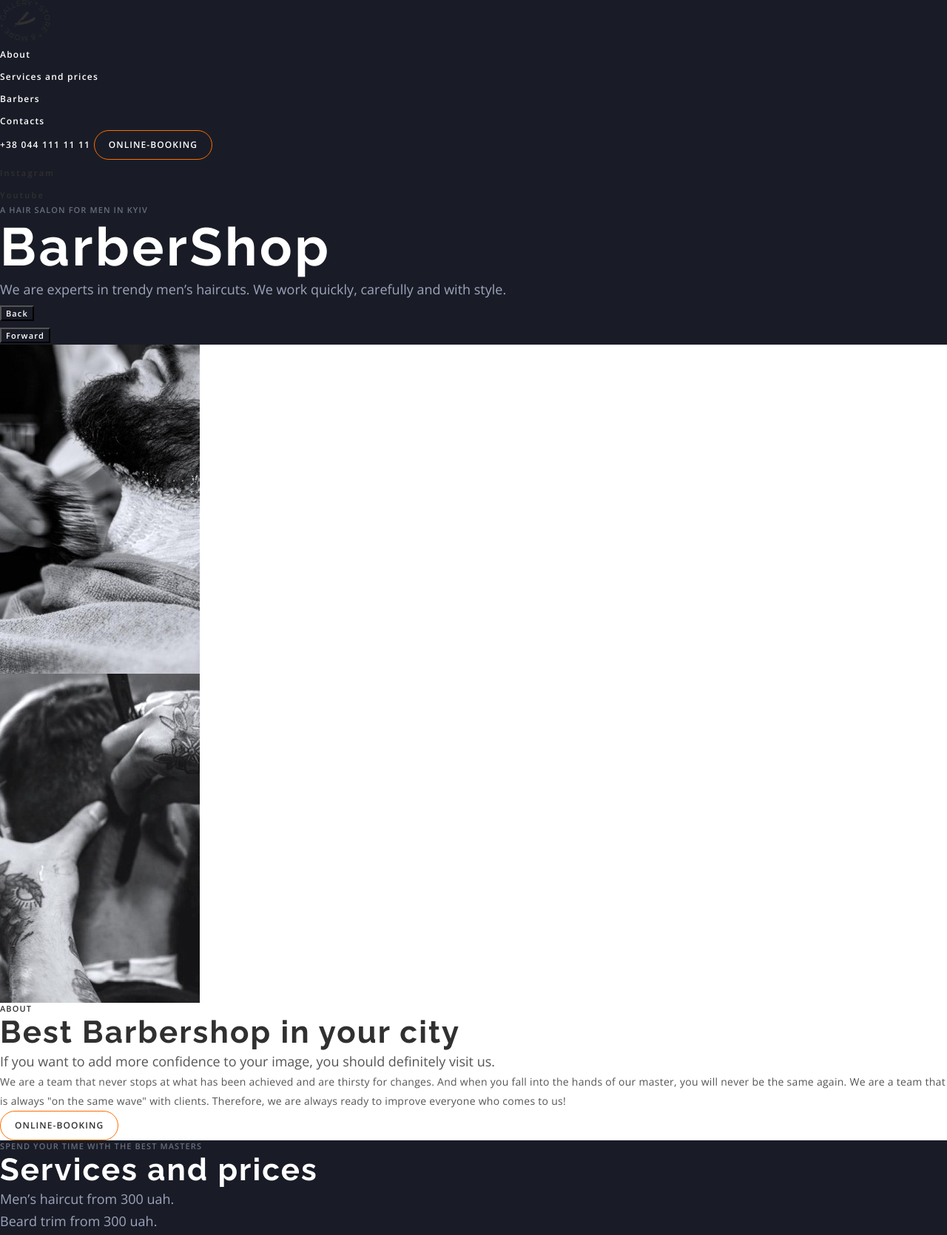
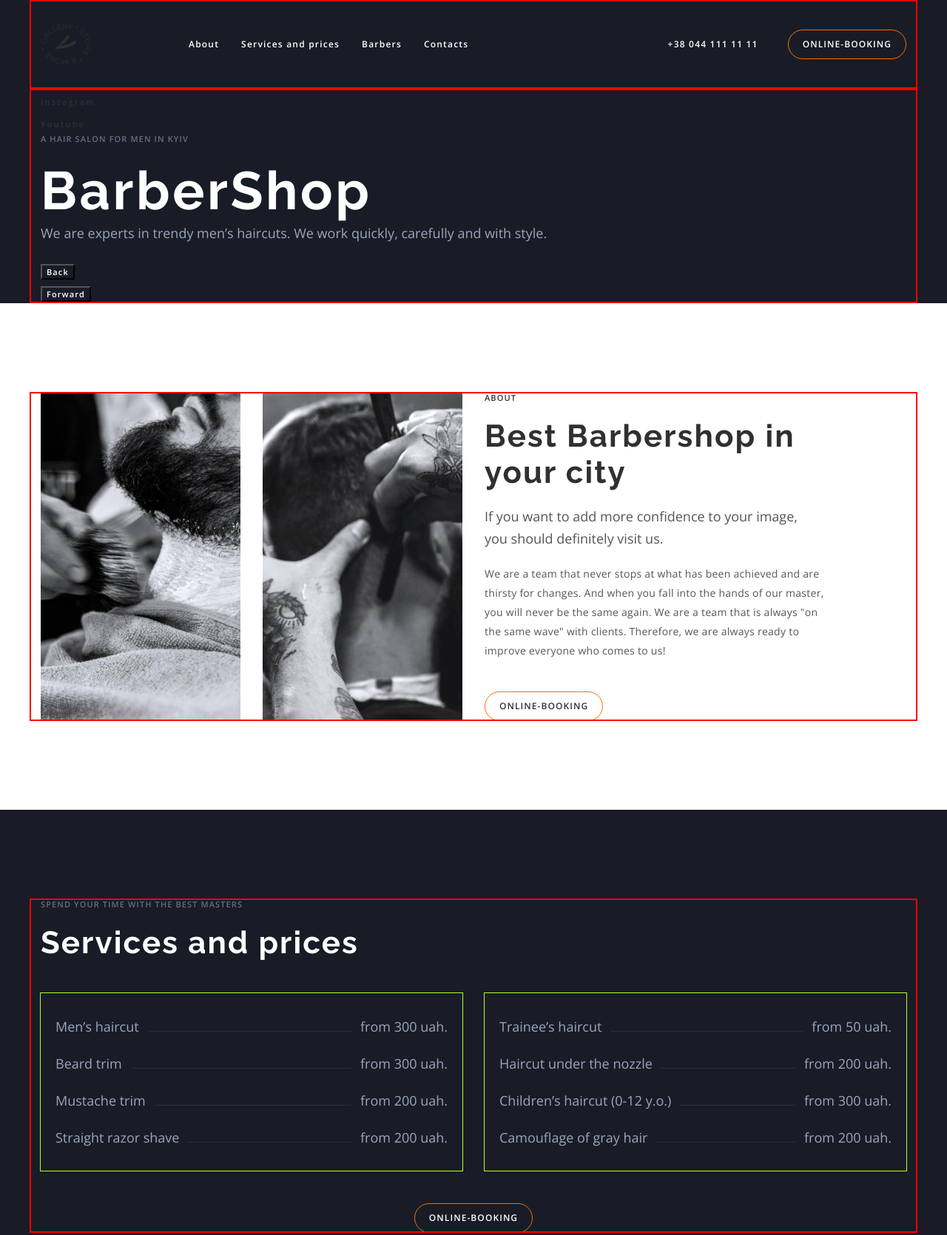
Before and after one commit to goitacademy-lectures/fecore-70, a plain HTML site: page index.html in a window 1280 px wide. Shown: the top 1670 px of the page at 74% size. Drawn offline with nearby package versions, Linux system fonts and the light colour scheme.

Commit message:
add module 03 practice

```diff
--- a/css/styles.css
+++ b/css/styles.css
@@ -18,6 +18,8 @@
 
   /* Others */
   --btn-radius: 25px;
+  --indent: 30px;
+  --items: 4;
 }
 
 /**
@@ -46,6 +48,8 @@ p {
 
 img {
   display: block;
+  max-width: 100%;
+  height: auto;
 }
 
 .link {
@@ -59,6 +63,32 @@ img {
   padding: 0;
 }
 /* reset end */
+.visually-hidden {
+  position: absolute;
+  white-space: nowrap;
+  width: 1px;
+  height: 1px;
+  overflow: hidden;
+  border: 0;
+  padding: 0;
+  clip: rect(0 0 0 0);
+  clip-path: inset(50%);
+  margin: -1px;
+}
+
+.section {
+  padding-top: 120px;
+  padding-bottom: 120px;
+}
+
+.container {
+  width: 1200px;
+  margin: 0 auto;
+  padding: 0 15px;
+
+  outline: 2px solid red;
+  outline-offset: -2px;
+}
 
 .main-title {
   font-family: var(--secondary-font);
@@ -69,6 +99,8 @@ img {
 }
 
 .uppertitle {
+  margin-bottom: 20px;
+
   font-weight: 600;
   font-size: 11px;
   line-height: calc(15 / 11);
@@ -81,6 +113,8 @@ img {
 }
 
 .title {
+  margin-bottom: 20px;
+
   font-family: var(--secondary-font);
   font-size: 42px;
   line-height: calc(49 / 42);
@@ -88,10 +122,14 @@ img {
 }
 
 .title-theme-dark {
+  margin-bottom: 44px;
+
   color: var(--light-txt-cl);
 }
 
 .undertitle {
+  margin-bottom: 20px;
+
   color: var(--dark-txt-cl);
 }
 
@@ -142,8 +180,33 @@ img {
   background-color: var(--dark-bg-cl);
 }
 
+.header-container {
+  display: flex;
+  align-items: center;
+}
+
+.header-link {
+  margin-right: 132px;
+}
+
+.header-nav {
+  margin-right: auto;
+}
+
+.header-list {
+  display: flex;
+  align-items: center;
+}
+
+.header-item:not(:last-child) {
+  margin-right: 30px;
+}
+
 .header-nav-link,
 .header-contact {
+  display: block;
+  padding: 52px 0;
+
   font-weight: 600;
   font-size: 12px;
   line-height: 1.33;
@@ -159,6 +222,14 @@ img {
   color: var(--accent-txt-cl);
 }
 
+.header-group {
+  display: flex;
+  align-items: center;
+}
+
+.header-contact {
+  margin-right: 40px;
+}
 /**
   |============================
   | Hero
@@ -200,7 +271,24 @@ img {
   | About
   |============================
 */
+.about-container {
+  display: flex;
+}
+
+.about-list {
+  display: flex;
+  gap: 30px;
+
+  margin-right: 30px;
+}
+
+.about-right-side {
+  width: 470px;
+}
+
 .about-desc {
+  margin-bottom: 42px;
+
   font-size: 14px;
   line-height: calc(26 / 14);
   letter-spacing: 0.02em;
@@ -216,8 +304,40 @@ img {
   background-color: var(--dark-bg-cl);
 }
 
+.price-block {
+  margin-bottom: 44px;
+  display: flex;
+  justify-content: space-between;
+}
+
+.price-list {
+  flex-basis: 570px;
+  padding: 30px 20px;
+  outline: 1px solid greenyellow;
+}
+
 .price-item {
+  display: flex;
+  align-items: baseline;
+
   color: var(--grey-cl);
+}
+
+.price-item:not(:last-child) {
+  margin-bottom: 20px;
+}
+
+.line {
+  flex-grow: 1;
+  height: 1px;
+  margin-left: 12px;
+  margin-right: 12px;
+  background-color: rgba(157, 164, 189, 0.12);
+}
+
+.price-btn {
+  display: block;
+  margin: 0 auto;
 }
 
 /**
@@ -260,7 +380,23 @@ img {
   background-color: #f7f7f7;
 }
 
+.team-list {
+  display: flex;
+  flex-wrap: wrap;
+  gap: 30px;
+}
+
+.team-item {
+  flex-basis: calc((100% - 30px * 2) / 3);
+}
+
+.team-wrapper {
+  padding: 30px 10px 0;
+}
+
 .team-name {
+  margin-bottom: 8px;
+
   font-weight: 400;
   font-size: 18px;
   line-height: calc(25 / 18);
@@ -269,6 +405,7 @@ img {
 }
 
 .team-position {
+  margin-bottom: 30px;
   font-size: 14px;
   line-height: calc(19 / 14);
   text-align: center;
@@ -276,11 +413,30 @@ img {
 
   color: var(--accent-txt-cl);
 }
+
+.socials {
+  display: flex;
+  justify-content: center;
+  gap: 10px;
+}
 /**
   |============================
   | Gallery
   |============================
 */
+.gallery-uppertitle {
+  margin-bottom: 44px;
+}
+
+.gallery-list {
+  display: flex;
+  flex-wrap: wrap;
+  gap: var(--indent);
+}
+.gallery-item {
+  flex-basis: calc((100% - var(--indent) * (var(--items) - 1)) / var(--items));
+}
+
 /**
   |============================
   | Booking
--- a/index.html
+++ b/index.html
@@ -30,6 +30,7 @@
   <body>
     <!-- Header section -->
     <header class="header">
+      <div class="header-container container">
         <a class="header-link" href="">
           <img
             class="header-logo"
@@ -55,15 +56,17 @@
             </li>
           </ul>
         </nav>
-      <div>
+        <div class="header-group">
           <a class="header-contact link" href="tel:+380441111111">+38 044 111 11 11</a>
           <button class="btn btn-theme-dark" type="button">Online-booking</button>
+        </div>
       </div>
     </header>
     <!-- Main section -->
     <main>
       <!-- Hero section -->
       <section class="hero">
+        <div class="container">
           <ul class="media-list list">
             <li class="media-item">
               <a class="media-link link" href="">Instagram</a>
@@ -72,7 +75,6 @@
               <a class="media-link link" href="">Youtube</a>
             </li>
           </ul>
-
           <div class="hero-right-side">
             <p class="uppertitle uppertitle-theme-dark">A hair salon for men in Kyiv</p>
             <h1 class="main-title">BarberShop</h1>
@@ -80,7 +82,6 @@
               We are experts in trendy men’s haircuts. We work quickly, carefully and with style.
             </p>
           </div>
-
           <ul class="slider-list list">
             <li class="slider-item">
               <button class="slider-btn" type="button">Back</button>
@@ -89,9 +90,11 @@
               <button class="slider-btn" type="button">Forward</button>
             </li>
           </ul>
+        </div>
       </section>
       <!-- About section -->
-      <section class="about" id="about">
+      <section class="about section" id="about">
+        <div class="about-container container">
           <ul class="about-list list">
             <li class="about-item">
               <img
@@ -112,44 +115,55 @@
               />
             </li>
           </ul>
-        <div>
+          <div class="about-right-side">
             <p class="uppertitle">About</p>
             <h2 class="title">Best Barbershop in your city</h2>
             <p class="undertitle">
-            If you want to add more confidence to your image, you should definitely visit us.
+              If you want to add more confidence to your image, you&nbsp;should definitely visit us.
             </p>
             <p class="about-desc">
               We are a team that never stops at what has been achieved and are thirsty for changes.
-            And when you fall into the hands of our master, you will never be the same again. We are
-            a team that is always "on the same wave" with clients. Therefore, we are always ready to
-            improve everyone who comes to us!
+              And when you fall into the hands of our master, you will never be the same again. We
+              are a team that is always "on the same wave" with clients. Therefore, we are always
+              ready to improve everyone who comes to us!
             </p>
             <button class="btn" type="button">online-booking</button>
           </div>
+        </div>
       </section>
       <!-- Price section -->
-      <section class="price" id="price">
+      <section class="price section" id="price">
+        <div class="container">
           <p class="uppertitle uppertitle-theme-dark">spend your time with the best masters</p>
           <h2 class="title title-theme-dark">Services and prices</h2>
           <div class="price-block">
             <ul class="price-list list">
-            <li class="price-item">Men’s haircut from 300 uah.</li>
-            <li class="price-item">Beard trim from 300 uah.</li>
-            <li class="price-item">Mustache trim from 200 uah.</li>
-            <li class="price-item">Straight razor shave from 200 uah.</li>
+              <li class="price-item">Men’s haircut <span class="line"></span> from 300 uah.</li>
+              <li class="price-item">Beard trim <span class="line"></span> from 300 uah.</li>
+              <li class="price-item">Mustache trim <span class="line"></span> from 200 uah.</li>
+              <li class="price-item">
+                Straight razor shave <span class="line"></span> from 200 uah.
+              </li>
             </ul>
-
             <ul class="price-list list">
-            <li class="price-item">Trainee’s haircut from 50 uah.</li>
-            <li class="price-item">Haircut under the nozzle from 200 uah.</li>
-            <li class="price-item">Children’s haircut (0-12 y.o.) from 300 uah.</li>
-            <li class="price-item">Camouflage of gray hair from 200 uah.</li>
+              <li class="price-item">Trainee’s haircut <span class="line"></span> from 50 uah.</li>
+              <li class="price-item">
+                Haircut under the nozzle <span class="line"></span> from 200 uah.
+              </li>
+              <li class="price-item">
+                Children’s haircut (0-12 y.o.) <span class="line"></span> from 300 uah.
+              </li>
+              <li class="price-item">
+                Camouflage of gray hair <span class="line"></span> from 200 uah.
+              </li>
             </ul>
           </div>
-        <button class="btn btn-theme-dark" type="button">online-booking</button>
+          <button class="price-btn btn btn-theme-dark" type="button">online-booking</button>
+        </div>
       </section>
       <!-- Benefits section -->
-      <section class="benefits">
+      <section class="benefits section">
+        <div class="container">
           <ul class="benefits-list list">
             <li class="benefits-item">
               <p class="benefits-quantity">600 <sup class="benefits-decor">+</sup></p>
@@ -172,13 +186,15 @@
             <p class="uppertitle">old traditional school</p>
             <h2 class="title">Why people come to us?</h2>
             <p class="undertitle">
-            Only good things are said about us. But it's better to see and feel 1 time than read 10
-            times.
+              Only good things are said about us. But it's better to see and feel 1 time than read
+              10 times.
             </p>
+          </div>
         </div>
       </section>
       <!-- Team section -->
-      <section class="team" id="team">
+      <section class="team section" id="team">
+        <div class="container">
           <p class="uppertitle">for true enjoyers of the atmosphere</p>
           <h2 class="title">Our barbers</h2>
           <ul class="team-list list">
@@ -190,6 +206,7 @@
                 width="370"
                 height="346"
               />
+              <div class="team-wrapper">
                 <h3 class="team-name">John Smith</h3>
                 <p class="team-position">Extreme Barber</p>
                 <ul class="socials list">
@@ -262,6 +279,7 @@
                     </a>
                   </li>
                 </ul>
+              </div>
             </li>
             <li class="team-item">
               <img
@@ -273,7 +291,7 @@
               />
               <h3 class="team-name">Michele Doe</h3>
               <p class="team-position">Extreme Barber</p>
-            <ul class="list">
+              <ul class="socials list">
                 <li>
                   <a
                     class="link"
@@ -298,7 +316,12 @@
                     target="_blank"
                     rel="nofollow noopener noreferrer"
                   >
-                  <img src="./images/team/twitter.png" alt="Twitter icon" width="44" height="44" />
+                    <img
+                      src="./images/team/twitter.png"
+                      alt="Twitter icon"
+                      width="44"
+                      height="44"
+                    />
                   </a>
                 </li>
                 <li>
@@ -308,7 +331,11 @@
                     aria-label="Facebook"
                     target="_blank"
                     rel="nofollow noopener noreferrer"
-                  ><img src="./images/team/facebook.png" alt="Facebook icon" width="44" height="44"
+                    ><img
+                      src="./images/team/facebook.png"
+                      alt="Facebook icon"
+                      width="44"
+                      height="44"
                   /></a>
                 </li>
                 <li>
@@ -318,7 +345,11 @@
                     aria-label="LinkedIn"
                     target="_blank"
                     rel="nofollow noopener noreferrer"
-                  ><img src="./images/team/linkedin.png" alt="LinkedIn icon" width="44" height="44"
+                    ><img
+                      src="./images/team/linkedin.png"
+                      alt="LinkedIn icon"
+                      width="44"
+                      height="44"
                   /></a>
                 </li>
               </ul>
@@ -333,7 +364,7 @@
               />
               <h3 class="team-name">Alan Black</h3>
               <p class="team-position">Extreme Barber</p>
-            <ul class="list">
+              <ul class="socials list">
                 <li>
                   <a
                     class="link"
@@ -358,7 +389,12 @@
                     target="_blank"
                     rel="nofollow noopener noreferrer"
                   >
-                  <img src="./images/team/twitter.png" alt="Twitter icon" width="44" height="44" />
+                    <img
+                      src="./images/team/twitter.png"
+                      alt="Twitter icon"
+                      width="44"
+                      height="44"
+                    />
                   </a>
                 </li>
                 <li>
@@ -368,7 +404,11 @@
                     aria-label="Facebook"
                     target="_blank"
                     rel="nofollow noopener noreferrer"
-                  ><img src="./images/team/facebook.png" alt="Facebook icon" width="44" height="44"
+                    ><img
+                      src="./images/team/facebook.png"
+                      alt="Facebook icon"
+                      width="44"
+                      height="44"
                   /></a>
                 </li>
                 <li>
@@ -378,17 +418,23 @@
                     aria-label="LinkedIn"
                     target="_blank"
                     rel="nofollow noopener noreferrer"
-                  ><img src="./images/team/linkedin.png" alt="LinkedIn icon" width="44" height="44"
+                    ><img
+                      src="./images/team/linkedin.png"
+                      alt="LinkedIn icon"
+                      width="44"
+                      height="44"
                   /></a>
                 </li>
               </ul>
             </li>
           </ul>
+        </div>
       </section>
       <!-- Gallery section -->
-      <section class="gallery">
-        <p class="uppertitle">in Latin, "barba" means "beard"</p>
-        <h2 hidden>Our gallery</h2>
+      <section class="gallery section">
+        <div class="container">
+          <p class="gallery-uppertitle uppertitle">in Latin, "barba" means "beard"</p>
+          <h2 class="visually-hidden">Our gallery</h2>
           <ul class="gallery-list list">
             <li class="gallery-item">
               <img
@@ -427,10 +473,11 @@
               />
             </li>
           </ul>
+        </div>
       </section>
       <!-- Booking & Contatcs sections -->
       <div class="contatcs-group">
-        <section class="booking">
+        <section class="booking section">
           <h2 class="title title-theme-dark">Online-booking</h2>
           <form>
             <div>
@@ -450,7 +497,7 @@
             <button type="submit">send</button>
           </form>
         </section>
-        <section class="contacts" id="contacts">
+        <section class="contacts section" id="contacts">
           <h2 class="title title-theme-dark">Contacts</h2>
           <address class="contacts-address">
             <ul class="contacts-list list">
@@ -487,6 +534,7 @@
     </main>
     <!-- Footer section -->
     <footer class="footer">
+      <div class="container">
         <p class="footer-copyright">&#169; Copyright 2020</p>
         <ul class="media-list list">
           <li class="media-item">
@@ -496,6 +544,7 @@
             <a class="media-link link" href="">Youtube</a>
           </li>
         </ul>
+      </div>
     </footer>
   </body>
 </html>
```
Also changed, not shown: 1 other file. Lines whose indentation alone changed are shown as unchanged.
